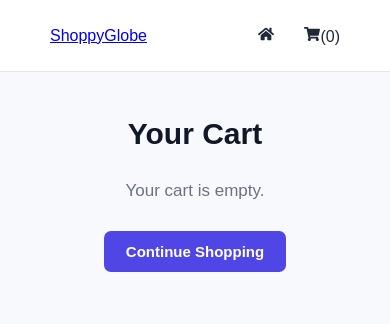
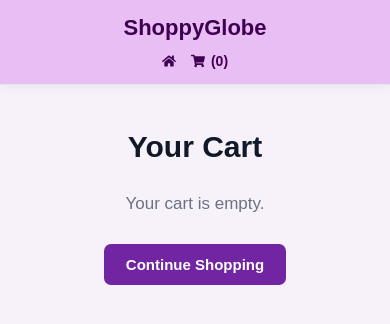
Before and after one commit to Tejalwakale/shoppyGlobe-application, a React (Vite) app: page /cart in a window 390 px wide. Shown: the top 324 px of the page. Built offline with nearby package versions, Linux system fonts and the light colour scheme.

Commit message:
Update application styling

```diff
--- a/src/index.css
+++ b/src/index.css
@@ -1,7 +1,3 @@
-/* =========================================
-   SHOPPY GLOBE - MODERN E-COMMERCE UI
-========================================= */
-
 * {
   box-sizing: border-box;
 }
@@ -9,45 +5,54 @@
 body {
   margin: 0;
   font-family: Arial, Helvetica, sans-serif;
-  background: #f8f9fc;
+  background: #dcc5eb37;
   color: #1f2937;
 }
 
-/* =========================================
-   HEADER
-========================================= */
+/* HEADER */
 
 .header {
-  height: 72px;
-  padding: 0 50px;
+  padding: 15px 50px;
   display: flex;
   align-items: center;
   justify-content: space-between;
-  background: #ffffff;
+  background: #d26fee64;
   border-bottom: 1px solid #e5e7eb;
   position: sticky;
   top: 0;
   z-index: 100;
+  box-shadow: 0 2px 10px rgba(0, 0, 0, 0.05);
 }
 
-.header h1 {
-  margin: 0;
-  font-size: 25px;
+.logo {
+  display: flex;
+  align-items: center;
+  gap: 8px;
+  text-decoration: none;
+  color: #d7a2f9;
+  font-size: 28px;
   font-weight: 700;
-  letter-spacing: -0.5px;
 }
 
+.logo span {
+  color: #400051;
+}
+
+/* Navigation bar  */
 .nav {
   display: flex;
   align-items: center;
-  gap: 30px;
+  gap: 25px;
 }
 
 .nav a {
-  color: #1f2937;
+  display: flex;
+  align-items: center;
+  gap: 6px;
+  color: #400051;
   text-decoration: none;
   font-size: 16px;
-  font-weight: 500;
+  font-weight: 600;
   transition: 0.2s ease;
 }
 
@@ -55,27 +60,27 @@ body {
   color: #4f46e5;
 }
 
-/* =========================================
-   HOME PAGE
-========================================= */
+/* Cart  */
+
+.cart-link {
+  display: flex;
+  align-items: center;
+  gap: 8px;
+  position: relative;
+}
+
+/* Home Page */
 .home {
   min-height: 100vh;
-  background: #f8f9fc;
+  background: #bfa9cd2a;
 }
 
-/* =========================================
-   HERO SECTION
-========================================= */
-
+/* HERO SECTION */
 .hero {
   width: 100%;
   padding: 75px 20px 55px;
   text-align: center;
-  background: linear-gradient(
-    135deg,
-    #eef2ff,
-    #f8f9fc
-  );
+  background: linear-gradient( 135deg,#f0e4f7,#f8f9fc);
   border-bottom: 1px solid #e5e7eb;
 }
 
@@ -88,7 +93,7 @@ body {
 
 .hero-small-title {
   margin: 0 0 15px;
-  color: #4f46e5;
+  color: #800097;
   font-size: 14px;
   font-weight: 700;
   letter-spacing: 2px;
@@ -105,10 +110,7 @@ body {
   letter-spacing: -1px;
 }
 
-/* =========================================
-   PRODUCTS SECTION
-========================================= */
-
+/* Product Section */
 #products {
   scroll-margin-top: 80px;
 }
@@ -127,10 +129,7 @@ body {
   font-weight: 700;
 }
 
-/* =========================================
-   SEARCH
-========================================= */
-
+/* Search */
 .search-container {
   display: flex;
   justify-content: center;
@@ -142,36 +141,26 @@ body {
   max-width: 100%;
   height: 50px;
   padding: 0 20px;
-
   border: 1px solid #d1d5db;
   border-radius: 10px;
-
   background: #ffffff;
   color: #111827;
-
   font-size: 16px;
   outline: none;
-
   box-shadow: 0 2px 8px rgba(0, 0, 0, 0.04);
-
   transition: 0.2s ease;
 }
 
 .search-container input:focus {
   border-color: #6366f1;
-
-  box-shadow:
-    0 0 0 3px rgba(99, 102, 241, 0.12);
+  box-shadow: 0 0 0 3px rgba(99, 102, 241, 0.12);
 }
 
 .search-container input::placeholder {
   color: #9ca3af;
 }
 
-/* =========================================
-   CATEGORY + SORT
-========================================= */
-
+/* Category and Sort by Price */
 .filter-container {
   display: flex;
   justify-content: center;
@@ -197,13 +186,10 @@ body {
   width: 100%;
   height: 46px;
   padding: 0 14px;
-
   border: 1px solid #d1d5db;
   border-radius: 8px;
-
   background: #ffffff;
   color: #374151;
-
   font-size: 15px;
   cursor: pointer;
   outline: none;
@@ -213,68 +199,15 @@ body {
   border-color: #6366f1;
 }
 
-/* =========================================
-   PRODUCT GRID
-========================================= */
-
+/* Product Grid */
 .product-grid {
   display: grid;
   grid-template-columns: repeat(4, minmax(0, 1fr));
   gap: 24px;
 }
 
-/* =========================================
-   PRODUCT CARD
-========================================= */
 
-/* .product-card {
-  background: #ffffff;
-  border: 1px solid #e5e7eb;
-  border-radius: 14px;
-  overflow: hidden;
-  padding: 16px;
-  transition: transform 0.25s ease,
-              box-shadow 0.25s ease;
-}
-
-.product-card:hover {
-  transform: translateY(-5px);
-  box-shadow: 0 12px 30px rgba(0, 0, 0, 0.09);
-}
-
-.product-card img {
-  width: 100%;
-  height: 220px;
-  object-fit: contain;
-  display: block;
-  margin-bottom: 15px;
-}
-
-.product-card h2,
-.product-card h3 {
-  font-size: 17px;
-  margin: 8px 0;
-  color: #111827;
-  line-height: 1.4;
-}
-
-.product-card p {
-  color: #6b7280;
-  font-size: 14px;
-  margin: 7px 0;
-}
-
-.product-card .price {
-  font-size: 20px;
-  font-weight: 700;
-  color: #111827;
-} */
-
-
-/* =========================================
-   PRODUCT CARD
-========================================= */
-
+/* Product Card */
 .product-card {
   background: #ffffff;
   border: 1px solid #e5e7eb;
@@ -284,8 +217,7 @@ body {
   display: flex;
   flex-direction: column;
   min-height: 390px;
-  transition: transform 0.25s ease,
-              box-shadow 0.25s ease;
+  transition: transform 0.25s ease, box-shadow 0.25s ease;
 }
 
 .product-card:hover {
@@ -358,7 +290,7 @@ body {
 
 .add-cart-button {
   width: 100%;
-  background: #4f46e5;
+  background: #7124a0;
   color: #ffffff;
   padding: 12px 16px;
   border-radius: 8px;
@@ -366,12 +298,11 @@ body {
   font-weight: 600;
   border: none;
   cursor: pointer;
-  transition: background 0.2s ease,
-              transform 0.2s ease;
+  transition: background 0.2s ease, transform 0.2s ease;
 }
 
 .add-cart-button:hover {
-  background: #4338ca;
+  background: #530286;
   transform: translateY(-1px);
 }
 
@@ -379,15 +310,7 @@ body {
   transform: translateY(0);
 }
 
-.product-grid {
-  display: grid;
-  grid-template-columns: repeat(4, minmax(0, 1fr));
-  gap: 24px;
-}
-
-/* =========================================
-   BUTTONS
-========================================= */
+/* Buttons */
 
 button {
   border: none;
@@ -403,9 +326,7 @@ button:hover {
   transform: translateY(-1px);
 }
 
-/* =========================================
-   PRODUCT DETAIL PAGE
-========================================= */
+/* Product Detail Page */
 
 .product-detail-page {
   max-width: 1200px;
@@ -413,26 +334,20 @@ button:hover {
   padding: 40px 30px 70px;
 }
 
-/* =========================================
-   BACK TO HOME
-========================================= */
+/* Back To Home */
 
 .back-home {
   display: inline-block;
-
   margin-bottom: 30px;
-
   color: #111827;
   text-decoration: none;
-
   font-size: 18px;
   font-weight: 600;
-
   transition: 0.2s ease;
 }
 
 .back-home:hover {
-  color: #4f46e5;
+  color: #580d87be;
   transform: translateX(-3px);
 }
 
@@ -454,7 +369,6 @@ button:hover {
   display: flex;
   flex-direction: column;
   align-items: flex-start;
-
   padding-top: 5px;
 }
 
@@ -463,16 +377,12 @@ button:hover {
 .product-image-box {
   width: 100%;
   height: 350px;
-
   display: flex;
   align-items: center;
   justify-content: center;
-
   background: #ffffff;
-
   border: 1px solid #d1d5db;
   border-radius: 4px;
-
   overflow: hidden;
 }
 
@@ -481,11 +391,8 @@ button:hover {
 .product-image-box img {
   width: 100%;
   height: 100%;
-
   object-fit: contain;
-
   padding: 25px;
-
   transition: transform 0.3s ease;
 }
 
@@ -497,22 +404,15 @@ button:hover {
 
 .detail-cart-button {
   width: 220px;
-
   margin-top: 18px;
-
   padding: 13px 20px;
-
   background: #4f46e5;
   color: #ffffff;
-
   border: none;
   border-radius: 6px;
-
   font-size: 16px;
   font-weight: 600;
-
   cursor: pointer;
-
   transition: 0.2s ease;
 }
 
@@ -524,12 +424,9 @@ button:hover {
 
 .product-info-box {
   min-height: 480px;
-
   padding: 35px;
-
   border: 1px solid #d1d5db;
   border-radius: 4px;
-
   display: flex;
   flex-direction: column;
   justify-content: flex-start;
@@ -539,21 +436,14 @@ button:hover {
 
 .product-category {
   display: inline-block;
-
   width: fit-content;
-
   padding: 6px 12px;
-
   margin-bottom: 20px;
-
   background: #eef2ff;
   color: #4f46e5;
-
   border-radius: 20px;
-
   font-size: 13px;
   font-weight: 600;
-
   text-transform: capitalize;
 }
 
@@ -561,9 +451,7 @@ button:hover {
 
 .product-info-box h1 {
   margin: 0 0 20px;
-
   color: #111827;
-
   font-size: 34px;
   line-height: 1.25;
 }
@@ -572,9 +460,7 @@ button:hover {
 
 .detail-price {
   margin: 0 0 15px;
-
   color: #111827;
-
   font-size: 20px;
   font-weight: 500;
 }
@@ -583,9 +469,7 @@ button:hover {
 
 .detail-rating {
   margin: 0 0 25px;
-
   color: #f59e0b;
-
   font-size: 16px;
   font-weight: 600;
 }
@@ -594,11 +478,8 @@ button:hover {
 
 .detail-description {
   margin: 0;
-
   color: #6b7280;
-
   font-size: 16px;
-
   line-height: 1.7;
 }
 
@@ -611,7 +492,7 @@ button:hover {
 }
 
 .cart-page > h1 {
-  margin-bottom: 30p;
+  margin-bottom: 30px;
   text-align: center;
   color: #111827;
   font-size: 36px;
@@ -633,8 +514,8 @@ button:hover {
   gap: 30px;
   padding: 25px;
   background: white;
-  border: 1p solid #e5e7eb;
-  border-radius: 12p;
+  border: 1px solid #e5e7eb;
+  border-radius: 12px;
   box-shadow: 0 4px 15px rgba(0, 0, 0, 0.04);
   transition: 0.2s ease;
 }
@@ -661,7 +542,7 @@ button:hover {
 }
 
 .cart-item-info h2 {
-  margin: 0 0 12p;
+  margin: 0 0 12px;
   color: #111827;
   font-size: 21px;
 }
@@ -678,7 +559,7 @@ button:hover {
   display: flex;
   align-items: center;
   gap: 12px;
-  margin-bottom: 15p;
+  margin-bottom: 15px;
 }
 
 .quantity-controls button {
@@ -687,79 +568,61 @@ button:hover {
   border: 1px solid #d1d5db;
   background: white;
   color: #111827;
-  font-size: 18p;
+  font-size: 18px;
   font-weight: 600;
   cursor: pointer;
   transition: 0.2s ease;
 }
 
 .quantity-controls button:hover {
-  background: #4f46e5;
+  background: #7c16bb;
   color: #ffffff;
-
-  border-color: #4f46e5;
+  border-color: #ede0f6;
 }
 
 .quantity-controls span {
   min-width: 30px;
-
   text-align: center;
-
   font-size: 16px;
   font-weight: 600;
 }
 
-/* =========================================
-   REMOVE BUTTON
-========================================= */
+/* Remove Button */
 
 .remove-button {
   padding: 8px 14px;
-
   border: none;
   border-radius: 6px;
-
-  background: #fee2e2;
-  color: #dc2626;
-
+  background: #f2e7f9;
+  color: #4c0e72;
   font-size: 14px;
   font-weight: 600;
-
   cursor: pointer;
-
   transition: 0.2s ease;
 }
 
 .remove-button:hover {
-  background: #dc2626;
+  background: #490375;
   color: #ffffff;
 }
 
-/* =========================================
-   CART SUMMARY
-========================================= */
+/* Cart summary */
 
 .cart-summary {
   display: flex;
   align-items: center;
   justify-content: space-between;
-
   margin-top: 30px;
   padding: 25px;
-
   background: #ffffff;
-
   border: 1px solid #e5e7eb;
   border-radius: 12px;
-
   box-shadow: 0 4px 15px rgba(0, 0, 0, 0.04);
 }
 
 .cart-summary h2 {
   margin: 0;
-
   color: #111827;
-
   font-size: 25px;
 }
 
@@ -771,74 +634,54 @@ button:hover {
 
 .cart-summary button {
   padding: 13px 22px;
-
   border: none;
   border-radius: 7px;
-
-  background: #4f46e5;
+  background: #7414b0;
   color: #ffffff;
-
   font-size: 15px;
   font-weight: 600;
-
   cursor: pointer;
-
   transition: 0.2s ease;
 }
 
 .cart-summary button:hover {
-  background: #4338ca;
+  background: #530286;
   transform: translateY(-2px);
 }
 
-/* =========================================
-   EMPTY CART
-========================================= */
+/* Empty Cart */
 
 .cart-page > p {
   text-align: center;
-
   margin: 30px 0;
-
   color: #6b7280;
-
   font-size: 17px;
 }
 
 .cart-page > a {
   display: block;
-
   width: fit-content;
-
   margin: 0 auto;
-
   text-decoration: none;
 }
 
 .cart-page > a button {
   padding: 12px 22px;
-
   border: none;
   border-radius: 7px;
-
-  background: #4f46e5;
+  background: #7225a2;
   color: #ffffff;
-
   font-size: 15px;
   font-weight: 600;
-
   cursor: pointer;
-
   transition: 0.2s ease;
 }
 
 .cart-page > a button:hover {
-  background: #4338ca;
+  background: #530286;
 }
 
-/* =========================================
-   CHECKOUT PAGE
-========================================= */
+/* Checkout Page */
 
 .checkout-page {
   max-width: 1100px;
@@ -855,13 +698,11 @@ button:hover {
 
 .checkout-container {
   display: grid;
-  grid-template-columns: 1.3fr o.7fr;
+  grid-template-columns: 1.3fr 0.7fr;
   gap: 30px;
 }
 
-/* =========================================
-   CHECKOUT FORM
-========================================= */
+/* Checkout Form */
 
 .checkout-form-section {
   display: flex;
@@ -927,9 +768,7 @@ button:hover {
   color: #9ca3af;
 }
 
-/* =========================================
-   PLACE ORDER BUTTON
-========================================= */
+/* Place order Button */
 
 .checkout-form button {
   width: 100%;
@@ -937,7 +776,7 @@ button:hover {
   padding: 14px;
   border: none;
   border-radius: 7px;
-  background: #4f46e5;
+  background: #530286;
   color: #ffffff;
   font-size: 16px;
   font-weight: 600;
@@ -946,21 +785,17 @@ button:hover {
 }
 
 .checkout-form button:hover {
-  background: #4338ca;
+  background: #6e2f93ef;
   transform: translateY(-2px);
 }
 
 /* Order Summary */
 .order-summary {
   align-self: start;
-
   padding: 30px;
-
   background: #ffffff;
-
   border: 1px solid #e5e7eb;
   border-radius: 12px;
-
   box-shadow: 0 4px 15px rgba(0, 0, 0, 0.04);
 }
 
@@ -970,14 +805,12 @@ button:hover {
   display: flex;
   flex-direction: column;
   gap: 0;
-
   max-height: 400px;
   overflow-y: auto;
 }
 
 .summary-item {
   padding: 16px 0;
-
   border-bottom: 1px solid #e5e7eb;
 }
 
@@ -987,9 +820,7 @@ button:hover {
 
 .summary-item h3 {
   margin: 0 0 7px;
-
   color: #111827;
-
   font-size: 15px;
   font-weight: 600;
   line-height: 1.4;
@@ -997,28 +828,20 @@ button:hover {
 
 .summary-item p {
   margin: 0;
-
   color: #6b7280;
-
   font-size: 14px;
 }
 
-/* =========================================
-   TOTAL
-========================================= */
+/* Total Price */
 
 .summary-total {
   display: flex;
   align-items: center;
   justify-content: space-between;
-
   margin-top: 25px;
   padding-top: 20px;
-
   border-top: 2px solid #e5e7eb;
-
   color: #111827;
-
   font-size: 18px;
 }
 
@@ -1026,9 +849,7 @@ button:hover {
   font-size: 23px;
 }
 
-/* =========================================
-   ORDER MESSAGE
-========================================= */
+/* Order Message */
 
 .order-message {
   max-width: 600px;
@@ -1042,58 +863,61 @@ button:hover {
   font-weight: 600;
 }
 
-/* =========================================
-   MOBILE
-========================================= */
+/* 404 Page */
 
-@media (max-width: 768px) {
-  .checkout-page {
-    padding: 35px 20px 50px;
+.not-found {
+  text-align: center;
+  padding: 100px 20px;
 }
 
-  .checkout-page h1 {
-    font-size: 32px;
+.not-found h1 {
+  font-size: 80px;
+  color: #530286;
+  margin: 0;
 }
 
-  .checkout-form {
-    padding: 25px;
-  }
+.not-found h2 {
+  font-size: 28px;
+  margin: 15px 0;
+  color: #111827;
 }
 
-@media (max-width: 480px) {
-  .checkout-page {
-    padding: 25px 15px 40px;
-  }
-
-  .checkout-page h1 {
-    font-size: 28px;
+.not-found p {
+  color: #6b7280;
   margin-bottom: 25px;
 }
 
-  .checkout-form {
-    padding: 20px;
-    gap: 17px;
+.not-found button {
+  padding: 12px 25px;
+  border: none;
+  border-radius: 6px;
+  background: #530286;
+  color: white;
+  cursor: pointer;
 }
 
-  .checkout-form input {
-    height: 44px;
+.not-found button:hover {
+  background: #6e3591;
 }
 
-  .checkout-form textarea {
-    min-height: 100px;
-  }
-}
-/* =========================================
-   RESPONSIVE PRODUCT GRID
-========================================= */
+/* Mobile Responsive */
 
-@media (max-width: 1100px) {
-  .product-grid {
-    grid-template-columns: repeat(3, minmax(0, 1fr));
-  }
+@media (max-width: 768px) {
+  .header {
+    padding: 15px 20px;
   }
 
-@media (max-width: 768px) {
+  .logo {
+    font-size: 22px;
+  }
+
+  .nav {
+    gap: 15px;
+  }
+
+  .nav a {
+    font-size: 14px;
+  }
 
    .hero {
     padding: 55px 20px 45px;
@@ -1120,47 +944,6 @@ button:hover {
     grid-template-columns: repeat(2, minmax(0, 1fr));
     gap: 16px;
   }
-}
-
-@media (max-width: 480px) {
-
-  .hero {
-    padding: 45px 15px 35px;
-  }
-
-  .hero-small-title {
-    font-size: 12px;
-    letter-spacing: 1.5px;
-  }
-
-  .hero h1 {
-    font-size: 30px;
-    line-height: 1.2;
-  }
-
-  .product-list {
-    padding: 30px 15px 50px;
-  }
-
-  .product-list > h1 {
-    font-size: 28px;
-  }
-
-  .search-container input {
-    height: 46px;
-    font-size: 15px;
-  }
-
-  .product-grid {
-    grid-template-columns: 1fr;
-  }
-}
-
-/* =========================================
-   MOBILE
-========================================= */
-
-@media (max-width: 768px) {
 
   .product-detail-page {
     padding: 30px 20px 50px;
@@ -1191,48 +974,8 @@ button:hover {
   .detail-cart-button {
     width: 100%;
   }
-}
 
-
-@media (max-width: 480px) {
-
-  .product-detail-page {
-    padding: 20px 15px 40px;
-  }
-
-  .product-detail-container {
-    padding: 15px;
-
-    gap: 20px;
-  }
-
-  .product-image-box {
-    height: 260px;
-  }
-
-  .product-info-box {
-    padding: 20px;
-  }
-
-  .product-info-box h1 {
-    font-size: 24px;
-  }
-
-  .detail-price {
-    font-size: 25px;
-  }
-
-  .detail-description {
-    font-size: 15px;
-  }
-}
-
-/* =========================================
-   CART RESPONSIVE
-========================================= */
-
-@media (max-width: 768px) {
-  .cart-page {
+  cart-page {
     padding: 30px 20px 50px;
   }
 
@@ -1272,9 +1015,93 @@ button:hover {
   .cart-summary button {
     width: 100%;
   }
+
+  .checkout-page {
+    padding: 35px 20px 50px;
+  }
+
+  .checkout-page h1 {
+    font-size: 32px;
+  }
+
+  .checkout-form {
+    padding: 25px;
+  }
 }
 
 @media (max-width: 480px) {
+  .header {
+    flex-direction: column;
+    gap: 12px;
+  }
+
+  .nav {
+    width: 100%;
+    justify-content: center;
+  }
+
+   .hero {
+    padding: 45px 15px 35px;
+  }
+
+  .hero-small-title {
+    font-size: 12px;
+    letter-spacing: 1.5px;
+  }
+
+  .hero h1 {
+    font-size: 30px;
+    line-height: 1.2;
+  }
+
+  .product-list {
+    padding: 30px 15px 50px;
+  }
+
+  .product-list > h1 {
+    font-size: 28px;
+  }
+
+  .search-container input {
+    height: 46px;
+    font-size: 15px;
+  }
+
+  .product-grid {
+    grid-template-columns: 1fr;
+  }
+
+
+  .product-detail-page {
+    padding: 20px 15px 40px;
+  }
+
+  .product-detail-container {
+    padding: 15px;
+
+    gap: 20px;
+  }
+
+  .product-image-box {
+    height: 260px;
+  }
+
+  .product-info-box {
+    padding: 20px;
+  }
+
+  .product-info-box h1 {
+    font-size: 24px;
+  }
+
+  .detail-price {
+    font-size: 25px;
+  }
+
+  .detail-description {
+    font-size: 15px;
+  }
+
   .cart-page {
     padding: 25px 15px 40px;
   }
@@ -1303,4 +1130,34 @@ button:hover {
   .remove-button {
     margin-top: 5px;
   }
+
+  .checkout-page {
+    padding: 25px 15px 40px;
   }
+
+  .checkout-page h1 {
+    font-size: 28px;
+    margin-bottom: 25px;
+  }
+
+  .checkout-form {
+    padding: 20px;
+    gap: 17px;
+  }
+
+  .checkout-form input {
+    height: 44px;
+  }
+
+  .checkout-form textarea {
+    min-height: 100px;
+  }
+}
+
+/* Responsive Product Grid */
+
+@media (max-width: 1100px) {
+  .product-grid {
+    grid-template-columns: repeat(3, minmax(0, 1fr));
+  }
+}
```
Lines whose indentation alone changed are shown as unchanged.
